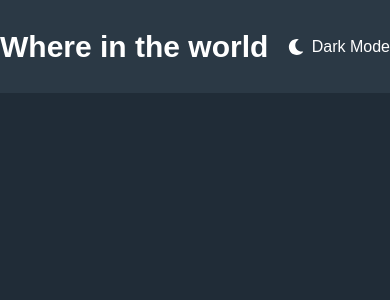
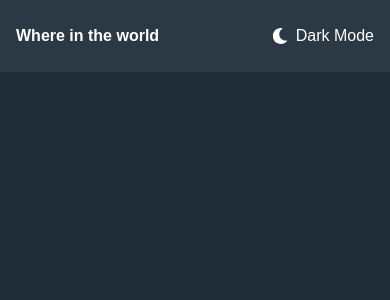
Before and after one commit to SuayipEmre/react-rest-countries, a React (Vite) app: page / in a window 390 px wide. Shown: the top 300 px of the page. Built offline with nearby package versions, Linux system fonts and the light colour scheme.

Commit message:
design:header mobile

```diff
--- a/src/components/header/index.jsx
+++ b/src/components/header/index.jsx
@@ -19,8 +19,8 @@ const Header = () => {
     return (
         <div className='bg-secondary py-6 flex items-center justify-center w-full'>
 
-            <div className='w-[1440px] flex items-center justify-between '>
-                <h1 className='font-extrabold text-[30px]'>Where in the world</h1>
+            <div className='w-[1440px] px-4 lg:px-0 flex items-center justify-between '>
+                <h1 className='font-[600]  lg:font-extrabold lg:text-[30px]'>Where in the world</h1>
                 <div className='flex items-center gap-2' onClick={handleSetTheme}>
                     {
                         preferedTheme == 'darkTheme' ?
```
